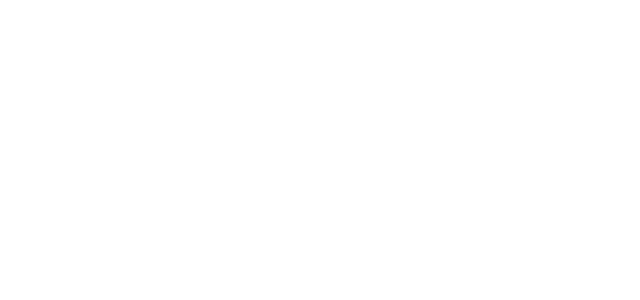
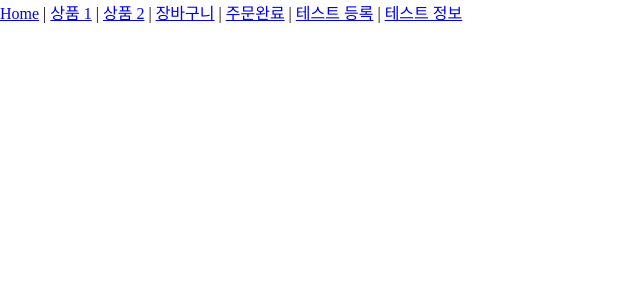
Before and after one commit to Team-ForeverYoung/Frontend, a React (Vite) app in the folder frontend/: page / in a window 1280 px wide. Before the commit this address had no page. Shown: the top 300 px of the page, without its empty margins (0-640 px from the left). Built offline with nearby package versions, Linux system fonts and the light colour scheme.

Commit message:
feat: app/main.jsx 수정
feat: app/main.jsx 수정
기존 test 부분 지우고 야매로 추가한 것..

```diff
--- a/frontend/src/App.jsx
+++ b/frontend/src/App.jsx
@@ -1,18 +1,33 @@
-import { useState } from 'react'
-import reactLogo from './assets/react.svg'
-import viteLogo from '/vite.svg'
-import './App.css'
+import { Routes, Route, Link } from "react-router-dom";
+
+import ProductDetailPage from "./page/ProductDescription";
+import CartPage from "./page/Cart";
+import CompletePage from "./page/Complete";
+import Home from "./page/Home";
+import TestUserRegisterPage from "./page/test/TestUserRegisterPage";
+import TestUserInfoPage from "./page/test/TestUserInfoPage";
 
 function App() {
-  const [count, setCount] = useState(0)
-
   return (
-    <>
-      <div className='text-[100px] border-2 w-[1000px] h-[1000px]'>
-        ㅎㅇㅎㅇgd
-      </div>
-    </>
-  )
+    <div className="App">
+      <nav>
+        <Link to="/home">Home</Link> |{" "}
+        <Link to="/product/1">상품 1</Link> |{" "}
+        <Link to="/product/2">상품 2</Link> |{" "}
+        <Link to="/Cart">장바구니</Link> |{" "}
+        <Link to="/Complete">주문완료</Link> |{" "}
+        <Link to="/test/register">테스트 등록</Link> |{" "}
+        <Link to="/test/info">테스트 정보</Link>
+      </nav>
+      <Routes>
+        <Route path="/" element={<div></div>} />
+        <Route path="/home" element={<Home />} />
+        <Route path="/product/:productId" element={<ProductDetailPage />} />
+        <Route path="/Cart" element={<CartPage />} />
+        <Route path="/Complete" element={<CompletePage />} />
+      </Routes>
+    </div>
+  );
 }
 
-export default App
+export default App;
--- a/frontend/src/main.jsx
+++ b/frontend/src/main.jsx
@@ -1,21 +1,14 @@
-import { StrictMode } from 'react';
-import { createRoot } from 'react-dom/client';
-import { BrowserRouter as Router, Routes, Route } from 'react-router-dom';  // Router와 Routes, Route import
+import React from 'react';
+import ReactDOM from 'react-dom/client';
 import './index.css';
-import App from './App.jsx';
-import TestUserRegisterPage from './page/test/TestUserRegisterPage.jsx';
-import TestUserInfoPage from './page/test/TestUserInfoPage.jsx';
+import { BrowserRouter } from 'react-router-dom';
+import App from './App';
 
-
-const root = createRoot(document.getElementById('root'));
-
+const root = ReactDOM.createRoot(document.getElementById('root'));
 root.render(
-  <StrictMode>
-    <Router>
-      <Routes>
-        <Route path="/test/register" element={<TestUserRegisterPage/>}/>
-        <Route path="/test/info" element={<TestUserInfoPage/>}/>
-      </Routes>
-    </Router>
-  </StrictMode>
+  <React.StrictMode>
+    <BrowserRouter>
+      <App />
+    </BrowserRouter>
+  </React.StrictMode>
 );
```
